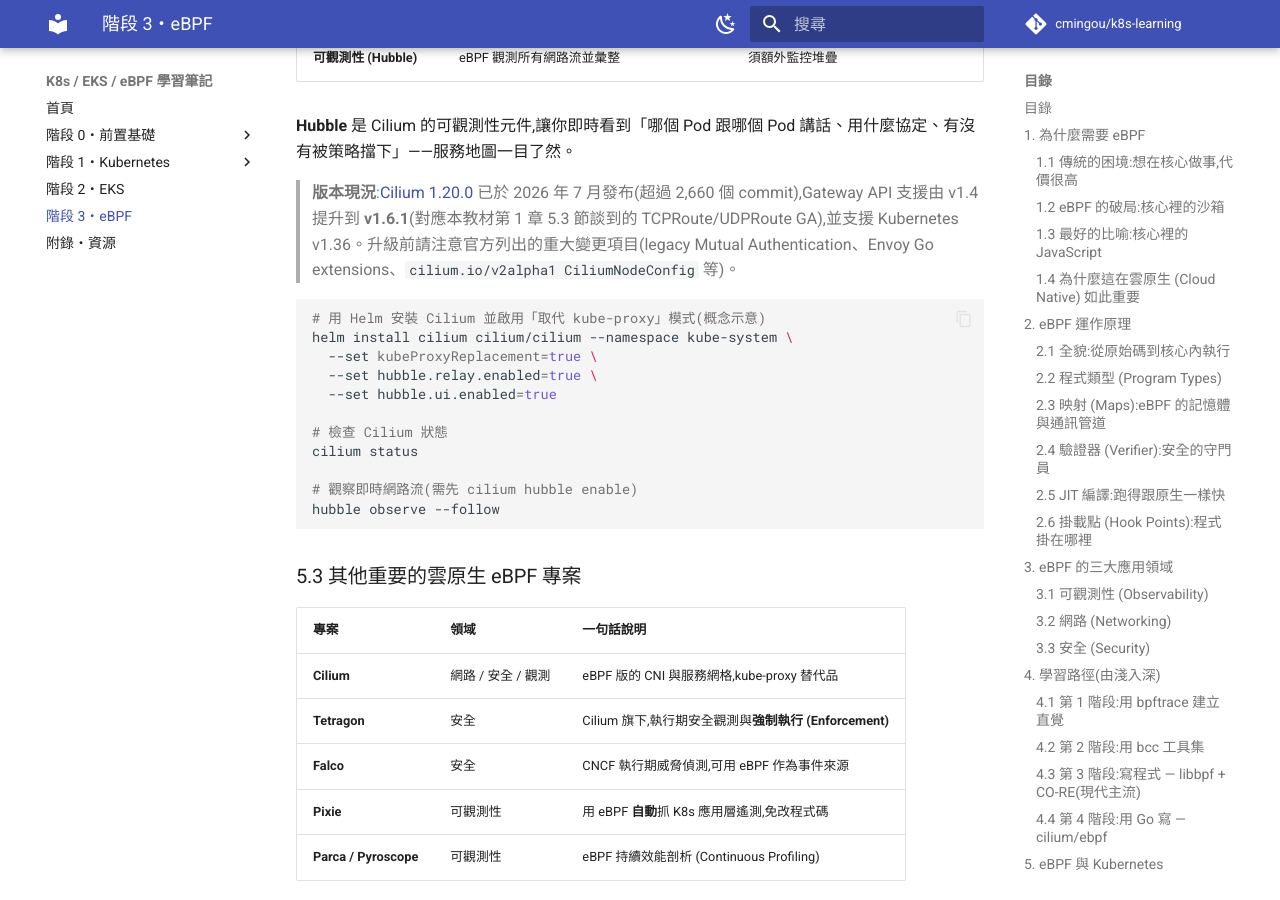
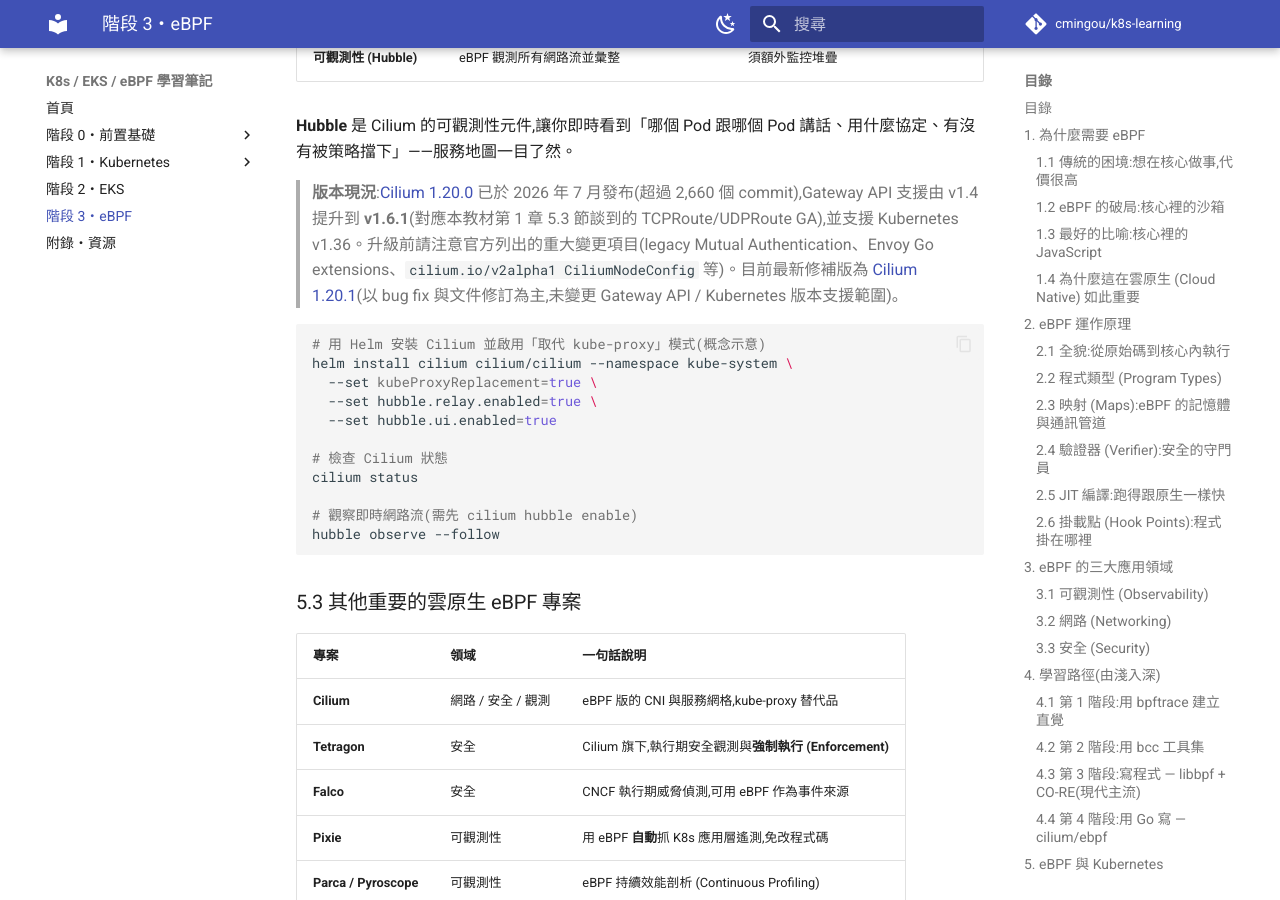
Before and after one commit to cmingou/k8s-learning, an MkDocs documentation site: the page built from docs/03-ebpf/README.md, in a window 1280 px wide and 900 px high, scrolled down 14847 px. Built offline with MkDocs 1.6.1 and Material for MkDocs 9.7.7, drawn with Linux system fonts in a browser that asks for light colours; comment, search, counter and statistics services are not loaded.

Commit message:
Fix EKS Provisioned Control Plane version requirement; note Cilium 1.20.1 patch
EKS Provisioned Control Plane's minimum Kubernetes version was listed as
1.29+, but the official AWS user guide states "EKS v1.28 and higher"
(docs.aws.amazon.com/eks/latest/userguide/eks-provisioned-control-plane.html,
awsdocs/amazon-eks-user-guide eks-provisioned-control-plane-introduction.adoc).

Also noted that Cilium 1.20.1 (github.com/cilium/cilium/releases/tag/v1.20.1)
has since been released as a bug-fix patch on top of 1.20.0, with no change
to Gateway API or Kubernetes version support claimed in the note.

````diff
--- a/docs/03-ebpf/README.md
+++ b/docs/03-ebpf/README.md
@@ -473,7 +473,7 @@ eBPF 用**雜湊表 (Hash Map)** 做查找,複雜度從 `O(n)` 降到接近 `O(1
 
 **Hubble** 是 Cilium 的可觀測性元件,讓你即時看到「哪個 Pod 跟哪個 Pod 講話、用什麼協定、有沒有被策略擋下」——服務地圖一目了然。
 
-> **版本現況**:[Cilium 1.20.0](https://github.com/cilium/cilium/releases/tag/v1.20.0) 已於 2026 年 7 月發布(超過 2,660 個 commit),Gateway API 支援由 v1.4 提升到 **v1.6.1**(對應本教材第 1 章 5.3 節談到的 TCPRoute/UDPRoute GA),並支援 Kubernetes v1.36。升級前請注意官方列出的重大變更項目(legacy Mutual Authentication、Envoy Go extensions、`cilium.io/v2alpha1 CiliumNodeConfig` 等)。
+> **版本現況**:[Cilium 1.20.0](https://github.com/cilium/cilium/releases/tag/v1.20.0) 已於 2026 年 7 月發布(超過 2,660 個 commit),Gateway API 支援由 v1.4 提升到 **v1.6.1**(對應本教材第 1 章 5.3 節談到的 TCPRoute/UDPRoute GA),並支援 Kubernetes v1.36。升級前請注意官方列出的重大變更項目(legacy Mutual Authentication、Envoy Go extensions、`cilium.io/v2alpha1 CiliumNodeConfig` 等)。目前最新修補版為 [Cilium 1.20.1](https://github.com/cilium/cilium/releases/tag/v1.20.1)(以 bug fix 與文件修訂為主,未變更 Gateway API / Kubernetes 版本支援範圍)。
 
 ```bash
 # 用 Helm 安裝 Cilium 並啟用「取代 kube-proxy」模式(概念示意)
````
Also changed, not shown: docs/02-eks/README.md (+1 -1 lines).
